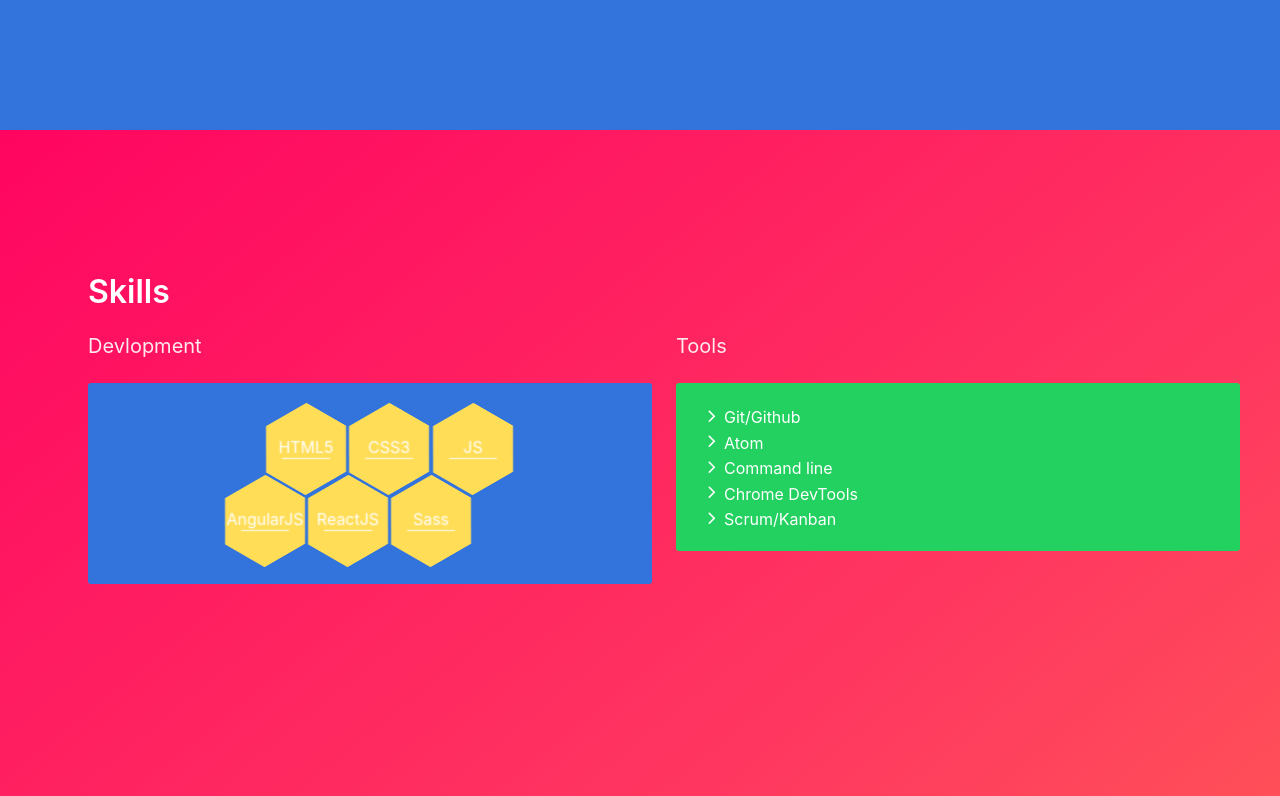
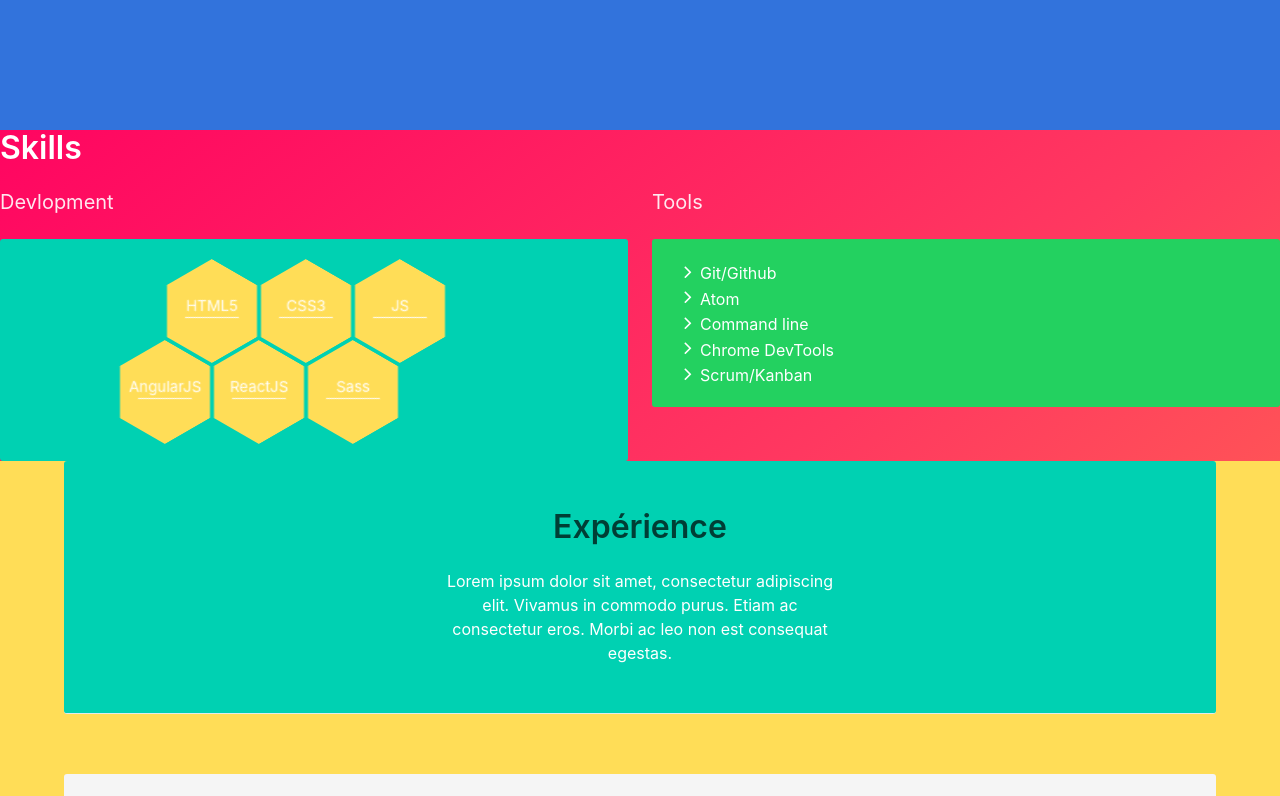
Before and after one commit to gm418/React-cv, a React (Create React App) app: page / in a window 1280 px wide. Shown: the part 1540-2336 px from the top of the page. Built offline with nearby package versions, Linux system fonts and the light colour scheme.

Commit message:
some changes in html

```diff
--- a/src/components/Contact/Contact.js
+++ b/src/components/Contact/Contact.js
@@ -65,7 +65,7 @@ class Contact extends Component {
   render() {
 
     return (
-      <section id="contact" className="hero is-fullheight is-blue is-bold">
+      <section id="contact" className="hero is-fullheight is-info is-bold">
 
         <div className="container">
           <div className="notification is-warning has-text-centered">
--- a/src/components/Experience/Experience.js
+++ b/src/components/Experience/Experience.js
@@ -8,7 +8,7 @@ class Experience extends Component {
     return (
       <section id="experience" className="hero is-warning is-large">
         <div className="container has-text-centered">
-          <div className="notification is-warning example-title">
+          <div className="notification is-primary example-title">
             <h3 className="title is-3">Expérience</h3>
             <p>{shortResume}</p>
           </div>
--- a/src/components/Portfolio/Portfolio.js
+++ b/src/components/Portfolio/Portfolio.js
@@ -1,17 +1,26 @@
 import React, {Component} from 'react';
 import './Portfolio.css';
-
 
 class Portfolio extends Component {
 
   render() {
 
     return (
-      <section id="portfolio" className="section">
+      <section id="portfolio" className="hero is-fullheight is-primary">
+        <div className="hero-body">
+
           <div className="container">
+
+            <div className="columns">
+            <div className="column is-three-quarters">
               <h3 className="title is-3">Portfolio</h3>
-          <article className="hero is-success">
-            <div className="hero-body">
+            </div>
+          </div>
+
+
+          <div className="columns is-multiline">
+            <div className="column is-three-quarters">
+              <article className="container">
                 <figure className="image is-128x128">
                   <img src="http://bulma.io/images/placeholders/128x128.png" alt="me"></img>
                 </figure>
@@ -22,10 +31,10 @@ class Portfolio extends Component {
                   <span className="tag">Two</span>
                   <span className="tag">Three</span>
                 </div>
+              </article>
             </div>
-          </article>
-          <article className="hero is-danger">
-            <div className="hero-body">
+            <div className="column is-three-quarters">
+              <article className="container">
                 <figure className="image is-128x128">
                   <img src="http://bulma.io/images/placeholders/128x128.png" alt="me"></img>
                 </figure>
@@ -36,10 +45,10 @@ class Portfolio extends Component {
                   <span className="tag">Two</span>
                   <span className="tag">Three</span>
                 </div>
+              </article>
             </div>
-          </article>
-          <article className="hero is-warning">
-            <div className="hero-body">
+            <div className="column is-three-quarters">
+              <article className="container">
                 <figure className="image is-128x128">
                   <img src="http://bulma.io/images/placeholders/128x128.png" alt="me"></img>
                 </figure>
@@ -50,8 +59,10 @@ class Portfolio extends Component {
                   <span className="tag">Two</span>
                   <span className="tag">Three</span>
                 </div>
+              </article>
             </div>
-          </article>
+            </div>
+          </div>
         </div>
       </section>
     );
--- a/src/components/Skills/Skills.css
+++ b/src/components/Skills/Skills.css
@@ -3,10 +3,12 @@
   flex-wrap: wrap;
   width: 50%;
   margin: 0 auto;
+  font-size: 15px;
   list-style-type: none; }
   .hexGrid .hex {
     position: relative;
-    visibility: hidden; }
+    visibility: hidden;
+    outline: 1px solid transparent; }
     .hexGrid .hex:after {
       content: '';
       display: block;
@@ -17,7 +19,8 @@
       padding-bottom: 110.851%;
       overflow: hidden;
       visibility: hidden;
-      margin: 0 35%;
+      margin: 0 2%;
+      outline: 1px solid transparent;
       -webkit-transform: rotate3d(0, 0, 1, -60deg) skewY(30deg);
         -webkit-transform--ms-transform: rotate3d(0, 0, 1, -60deg) skewY(30deg);
           -webkit-transform--ms-transform-transform: rotate3d(0, 0, 1, -60deg) skewY(30deg); }
@@ -45,7 +48,8 @@
             border-bottom: 1px solid #fff; }
     .hexGrid .hex .hexIn * {
       position: absolute;
-      visibility: visible; }
+      visibility: visible;
+      outline: 1px solid transparent; }
 
 @media (max-width: 767px) {
   .hexResponsive .hexGrid {
--- a/src/components/Skills/Skills.js
+++ b/src/components/Skills/Skills.js
@@ -7,17 +7,14 @@ class Skills extends Component {
 
     return (
       <section id="skills" className="hero is-medium is-danger is-bold">
-        <div className="container">
 
-          <div className="hero-body">
-            <div className="container">
         <h3 className="title is-3">Skills</h3>
+
         <div className="columns">
-                <div className="column">
+
+          <div className="column is-half-desktop is-half-tablet">
             <h4 className="subtitle is-5">Devlopment</h4>
-                  <div className="columns is-mobile">
-                    <div className="column">
-                      <div className="notification is-info hexResponsive">
+            <div className="notification is-primary hexResponsive">
               <ul className="hexGrid">
                 <li className="hex">
                   <div className="hexIn">
@@ -61,16 +58,13 @@ class Skills extends Component {
                     </span>
                   </div>
                 </li>
-
               </ul>
             </div>
+
           </div>
-                  </div>
-                </div>
-                <div className="column">
+
+          <div className="column is-half-desktop is-half-tablet">
             <h4 className="subtitle is-5">Tools</h4>
-                  <div className="columns is-mobile">
-                    <div className="column">
             <ul className="notification is-success">
               <li>
                 <span className="icon">
@@ -94,13 +88,9 @@ class Skills extends Component {
                 </span>Scrum/Kanban</li>
             </ul>
           </div>
-                  </div>
-                </div>
-              </div>
-            </div>
+
         </div>
 
-        </div>
       </section>
 
     );
--- a/src/components/Skills/Skills.sass
+++ b/src/components/Skills/Skills.sass
@@ -3,11 +3,13 @@
   flex-wrap: wrap
   width: 50%
   margin: 0 auto
+  font-size: 15px
   list-style-type: none
 
   .hex
     position: relative
     visibility: hidden
+    outline: 1px solid transparent
     &:after
       content: ''
       display: block
@@ -19,7 +21,8 @@
       padding-bottom: 110.851%
       overflow: hidden
       visibility: hidden
-      margin: 0 35%
+      margin: 0 2%
+      outline: 1px solid transparent
 
       -webkit-transform: rotate3d(0,0,1,-60deg) skewY(30deg)
           -ms-transform: rotate3d(0,0,1,-60deg) skewY(30deg)
@@ -56,6 +59,7 @@
     .hexIn *
       position: absolute
       visibility: visible
+      outline: 1px solid transparent
 
 
 
```
Lines whose indentation alone changed are shown as unchanged.
